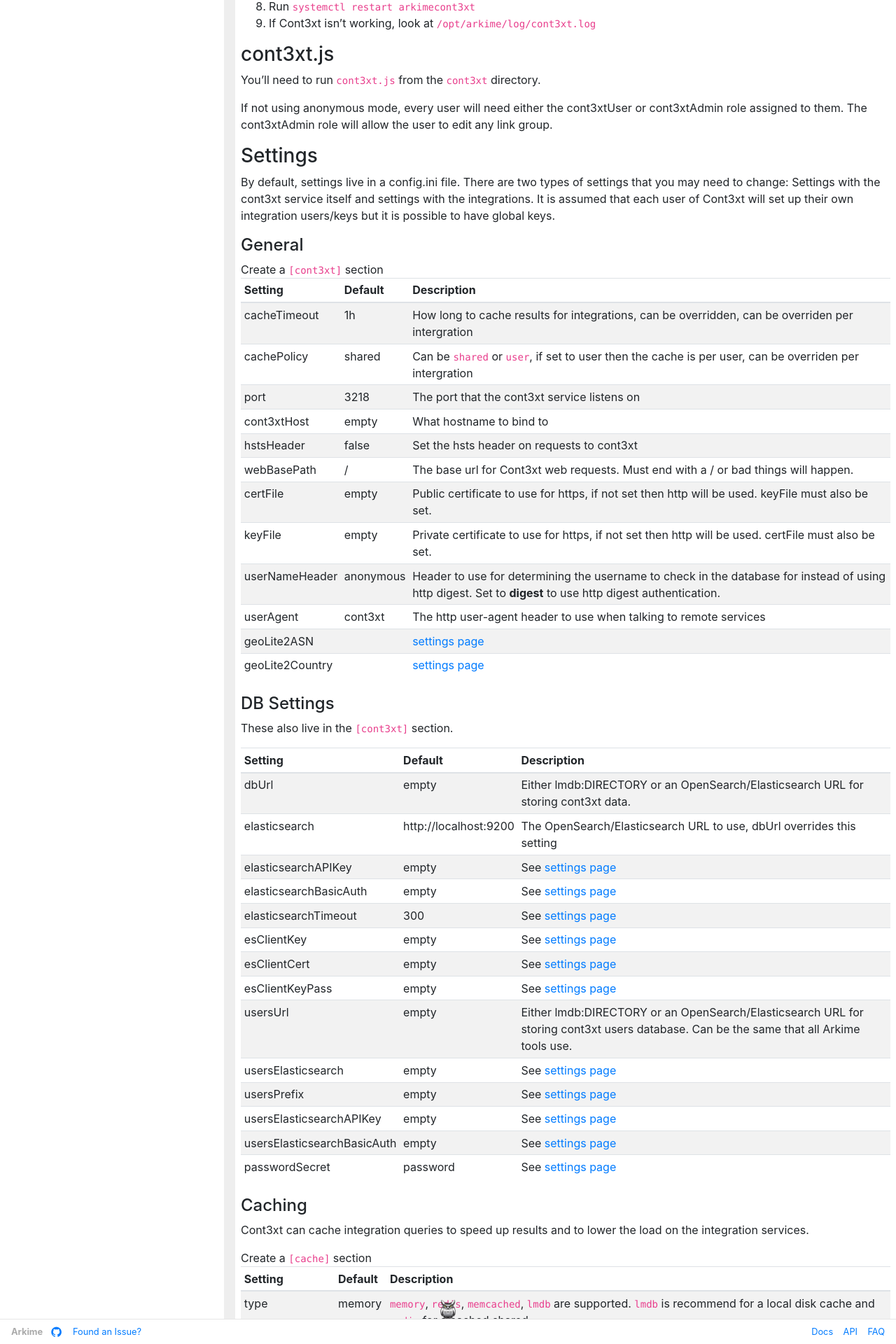
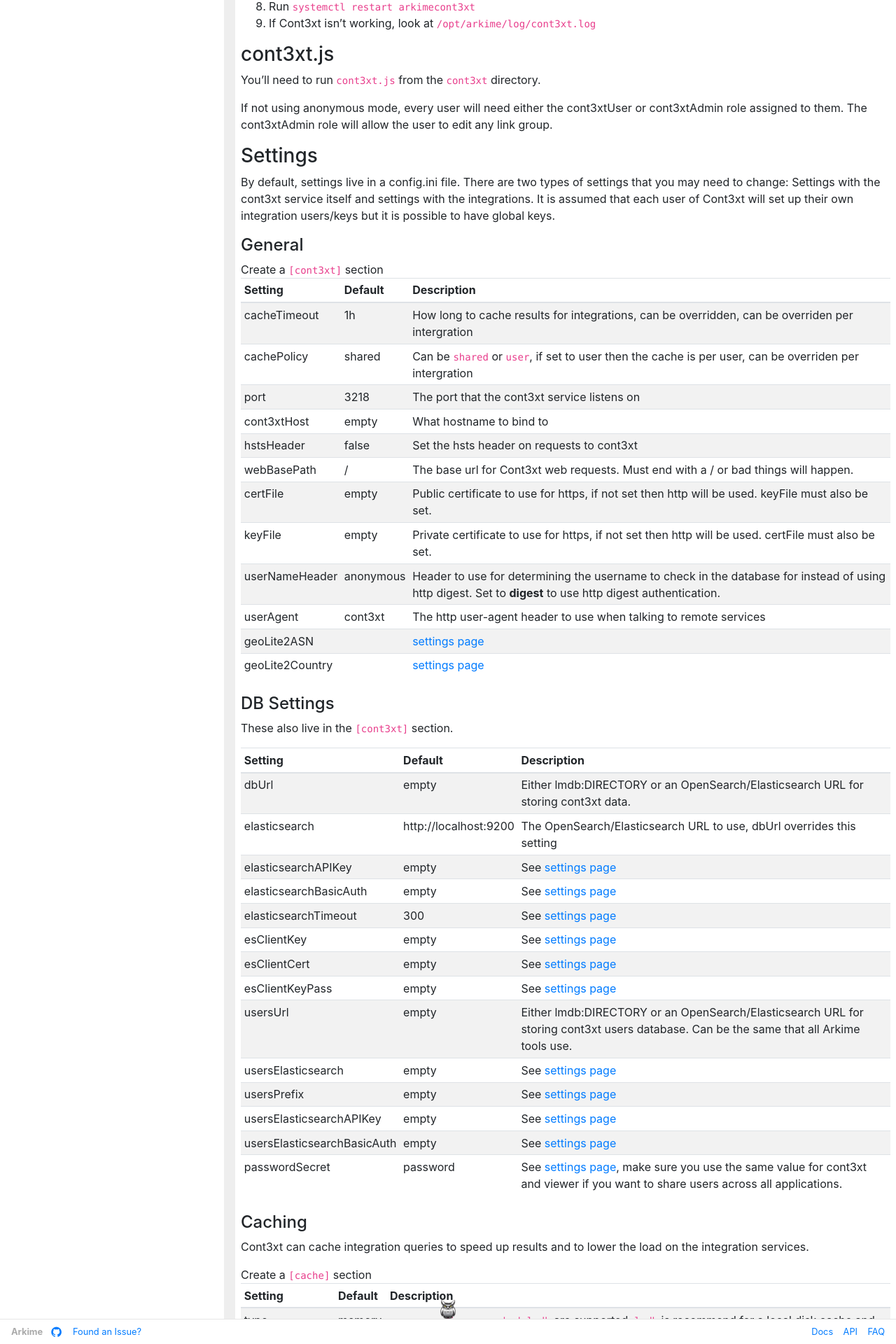
Before and after one commit to arkime/arkimeweb, a Jekyll site: the page built from _wiki/cont3xt.md, in a window 1280 px wide. Shown: the part 3080-5000 px from the top of the page at 70% size. Built offline with Jekyll 4.4.1, drawn with Linux system fonts in a browser that asks for light colours.

Commit message:
passwordSecret update

```diff
--- a/_wiki/cont3xt.md
+++ b/_wiki/cont3xt.md
@@ -161,7 +161,7 @@
 usersPrefix | empty | See <a href="settings#usersprefix">settings page</a>
 usersElasticsearchAPIKey | empty | See <a href="settings#usersElasticsearchAPIKey">settings page</a>
 usersElasticsearchBasicAuth | empty | See <a href="settings#usersElasticsearchBasicAuth">settings page</a>
-passwordSecret | password | See <a href="settings#passwordsecret">settings page</a>
+passwordSecret | password | See <a href="settings#passwordsecret">settings page</a>, make sure you use the same value for cont3xt and viewer if you want to share users across all applications.
 {: .table .table-striped .table-sm .mb-4 }
 
 #### Caching
```
